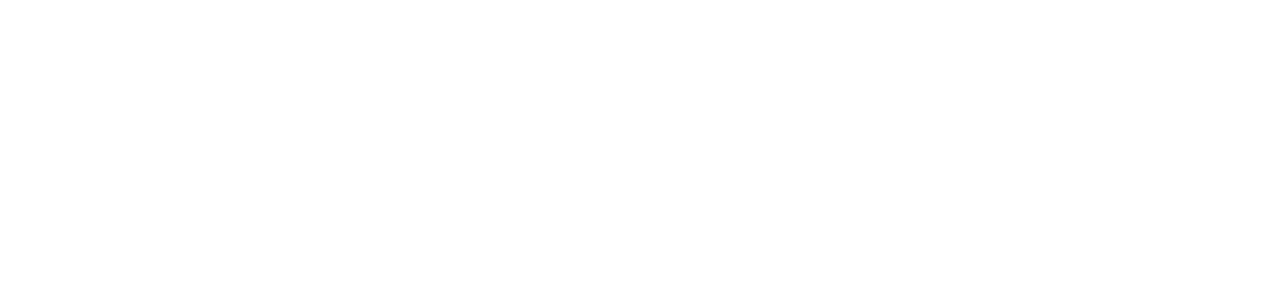
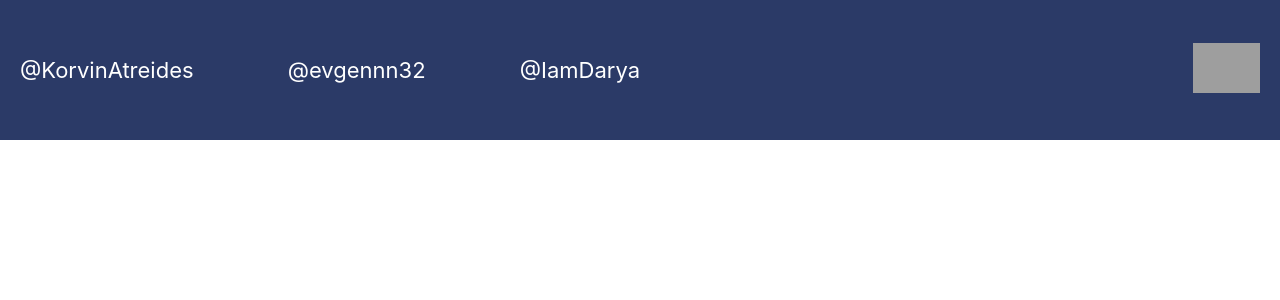
Before and after one commit to evgennn32/pointing-poker, a React (Create React App) app: page / in a window 1280 px wide. Shown: the top 300 px of the page. Built offline with nearby package versions, Linux system fonts and the light colour scheme; grey boxes are pictures that could not be loaded.

Commit message:
feat: create footer component

```diff
--- a/src/App.tsx
+++ b/src/App.tsx
@@ -1,8 +1,10 @@
 import "./App.css";
+import { Footer } from "./component/footer";
 
 function App() {
   return (
     <div className="App">
+      <Footer></Footer>
     </div>
   );
 }
--- /dev/null
+++ b/src/component/footer.tsx
@@ -0,0 +1,53 @@
+import styled from "styled-components";
+
+const Wrapper = styled.footer`
+  width: 100%;
+  background-color: #2b3a67;
+`;
+
+const Content = styled.div`
+  width: calc(100% - 40px);
+  max-width: 1920px;
+  min-height: 100px;
+  display: flex;
+  flex-wrap: wrap;
+  align-items: center;
+  justify-content: space-between;
+  margin: 0 auto;
+  padding: 20px;
+`;
+
+const RSLogo = styled.img`
+  height: 50px;
+`;
+
+const LinkWrapper = styled.div`
+  display: flex;
+  align-items: center;
+  justify-content: space-between;
+  width: 50%;
+  min-width: 450px;
+  max-width: 900px;
+  height: 100px;
+`;
+
+const GithubLink = styled.a`
+  font-size: 22px;
+  text-decoration: none;
+  color: white;
+`;
+
+export const Footer = (): JSX.Element =>  (
+  <Wrapper>
+    <Content>
+      <LinkWrapper>
+        <GithubLink href="https://github.com/KorvinAtreides">@KorvinAtreides</GithubLink>
+        <GithubLink href="https://github.com/evgennn32">@evgennn32</GithubLink>
+        <GithubLink href="https://github.com/IamDarya">@IamDarya</GithubLink>
+      </LinkWrapper>
+      <a href="https://rs.school/react/">
+        <RSLogo src="https://rs.school/images/rs_school_js.svg" alt="RS-logo"/>
+      </a>
+    </Content>
+  </Wrapper>
+);
```
Also changed, not shown: 1 other file (tests, documents, lock files or other folders).
